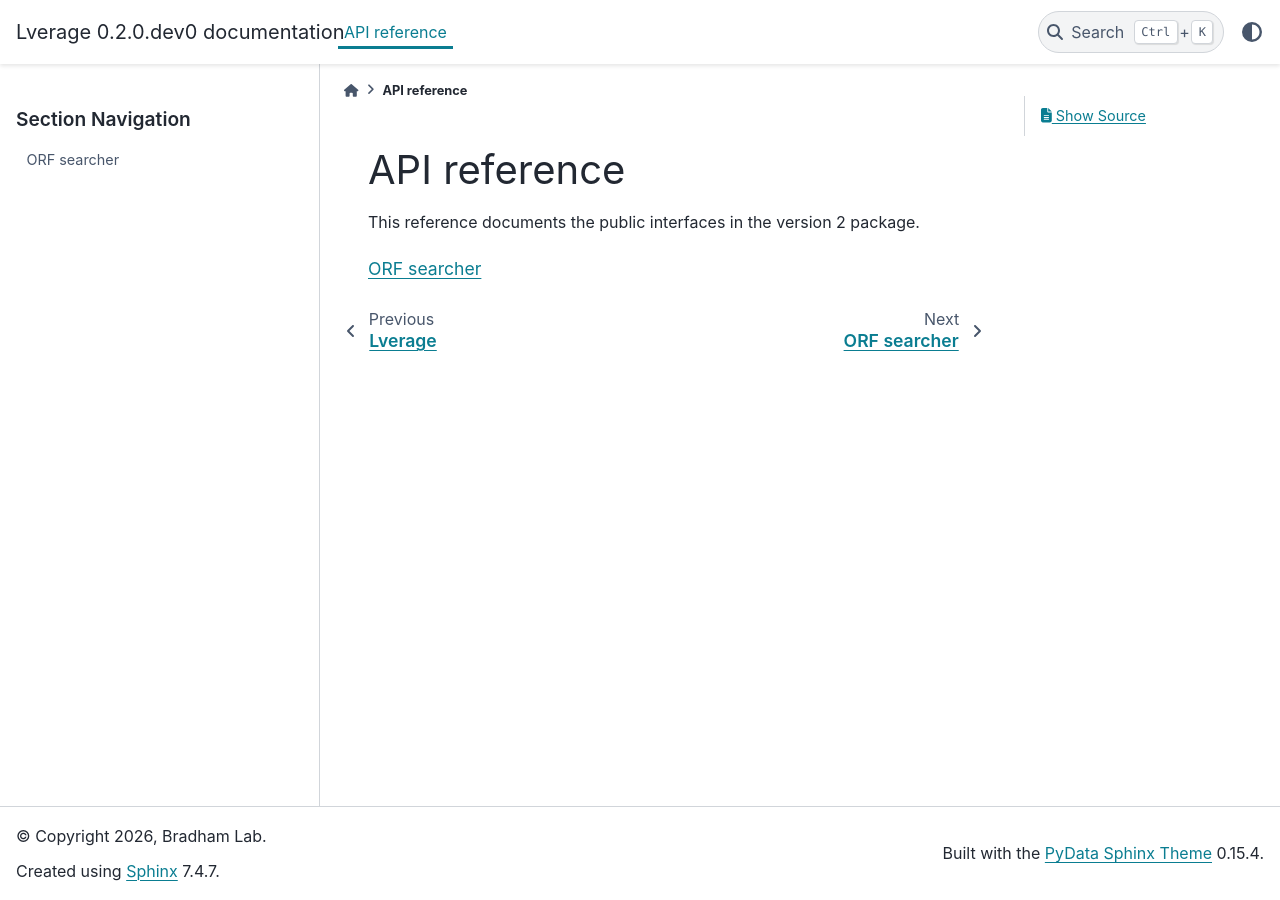
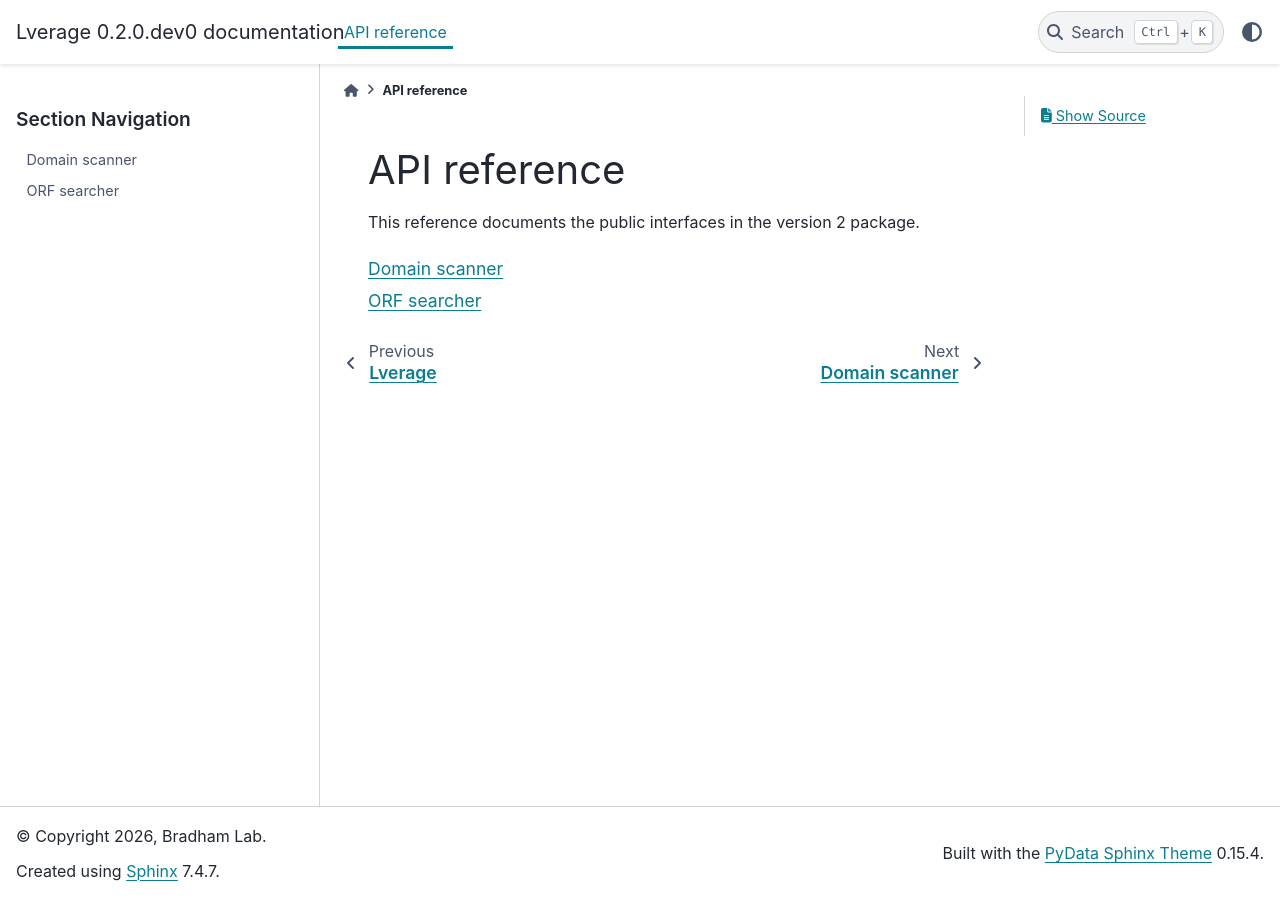
Before and after one commit to BradhamLab/Lverage, a Sphinx documentation site: the page built from docs/api/index.rst, in a window 1280 px wide. Built offline with Sphinx 7.4.7 and the PyData theme 0.15.4, drawn with Linux system fonts in a browser that asks for light colours.

Commit message:
Document the domain scanner interface

```diff
--- /dev/null
+++ b/docs/api/domain_scanner.rst
@@ -0,0 +1,9 @@
+Domain scanner
+==============
+
+.. autoclass:: lverage.domain_scanner.DomainRecord
+   :members:
+
+.. autoclass:: lverage.domain_scanner.DomainScannerTemplate
+   :members:
+   :show-inheritance:
--- a/docs/api/index.rst
+++ b/docs/api/index.rst
@@ -6,4 +6,5 @@ This reference documents the public interfaces in the version 2 package.
 .. toctree::
    :maxdepth: 1
 
+   domain_scanner
    orf_searcher
```
Also changed, not shown: 1 other file.
